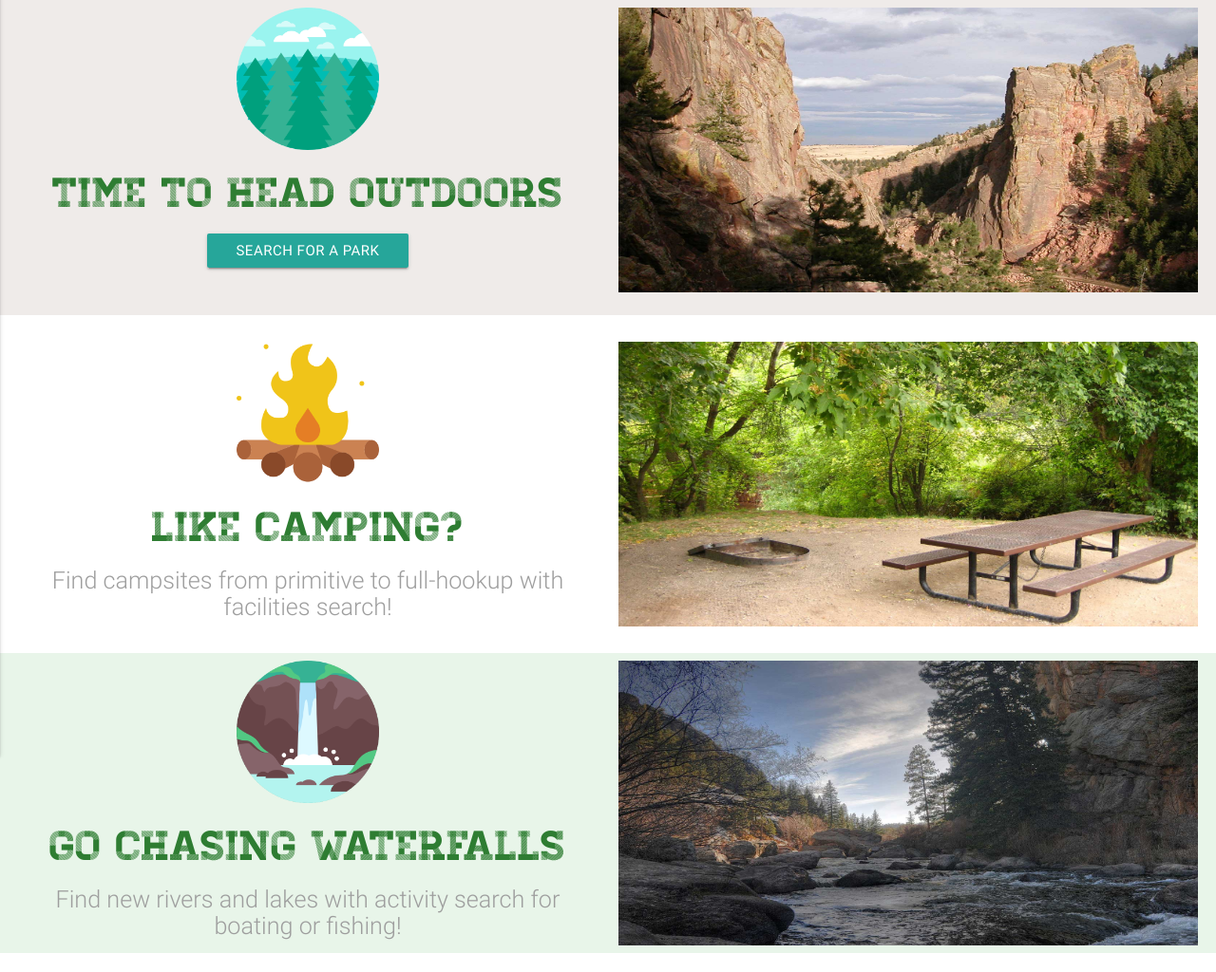
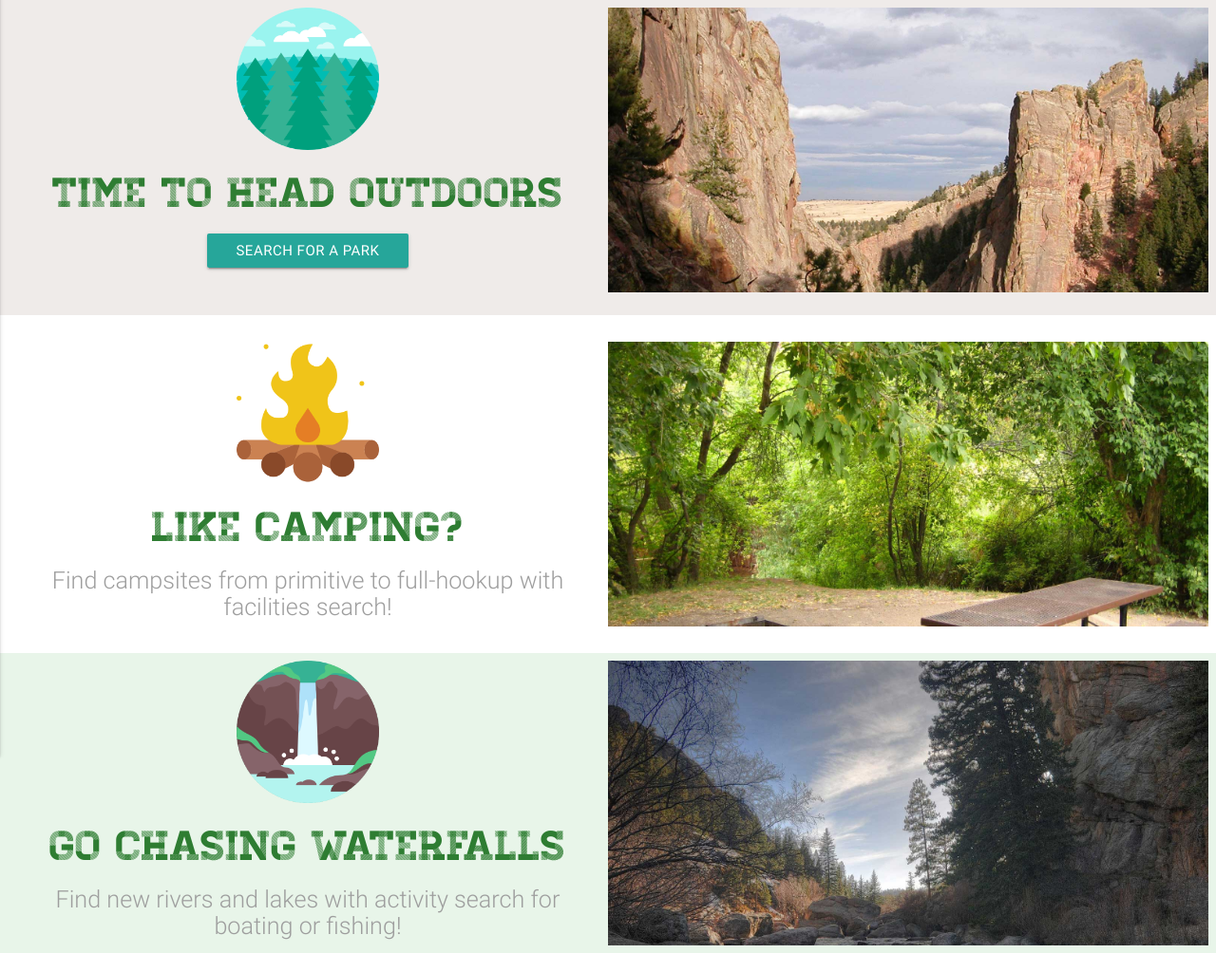
Before and after one commit to rtravitz/coparkfinder-front, a PHP site: page /index.html in a window 1280 px wide. Shown: the part 64-1088 px from the top of the page at 95% size. Run offline with PHP 8.4, Linux system fonts and the light colour scheme; some libraries are stand-ins or nearby versions.

Commit message:
Change picture sizing on homepage

```diff
--- a/assets/stylesheets/parkfinder.css
+++ b/assets/stylesheets/parkfinder.css
@@ -91,7 +91,7 @@
 
 .header-img {
   display: block;
-  width: 100%;
+  width: auto;
   height: 300px;
 }
 
@@ -100,6 +100,27 @@
   display: block;
   margin-left: auto;
   margin-right: auto;
+}
+
+#dorado-header-img {
+  background-image: url("../images/dorado_small.jpg");
+  background-repeat: no-repeat;
+  background-size: cover;
+  height: 300px;
+}
+
+#picnic-header-img {
+  background-image: url("../images/picnic_small.jpg");
+  background-repeat: no-repeat;
+  background-size: cover;
+  height: 300px;
+}
+
+#river-header-img {
+  background-image: url("../images/11_mile_small.jpg");
+  background-repeat: no-repeat;
+  background-size: cover;
+  height: 300px;
 }
 
 #loading-tree {
@@ -133,7 +154,8 @@
     to {
         -webkit-transform: rotateY(-360deg);
     }
-} /* all other browsers */
+}
+
 @keyframes spinner {
     from {
         -moz-transform: rotateY(0deg);
--- a/index.html
+++ b/index.html
@@ -33,9 +33,7 @@
         <a href="search.html" class="btn home-search-btn">Search For A Park</a>
       </div>
     </div>
-    <div class="col m6 s12">
-      <img src="assets/images/dorado_small.jpg" alt="" class="header-img">
-    </div>
+    <div class="col m6 s12" id="dorado-header-img"></div>
   </div>
   <div class="row second-row">
     <div class="col m6 s12">
@@ -43,9 +41,7 @@
       <h3 class="center-align">Like Camping?</h3>
       <h6 class="center-align flow-text">Find campsites from primitive to full-hookup with facilities search!</h6>
     </div>
-    <div class="col m6 s12">
-      <img src="assets/images/picnic_small.jpg" alt="" class="header-img">
-    </div>
+    <div class="col m6 s12" id="picnic-header-img"></div>
   </div>
   <div class="row third-row">
     <div class="col m6 s12">
@@ -53,9 +49,7 @@
       <h3 class="center-align">Go Chasing Waterfalls</h3>
       <h6 class="center-align flow-text">Find new rivers and lakes with activity search for boating or fishing!</h6>
     </div>
-    <div class="col m6 s12">
-      <img src="assets/images/11_mile_small.jpg" alt="" class="header-img">
-    </div>
+    <div class="col m6 s12" id="river-header-img"></div>
   </div>
   <script type="text/javascript" src="https://code.jquery.com/jquery-2.1.1.min.js"></script>
   <script type="text/javascript" src="assets/javascripts/materialize.min.js"></script>
```
